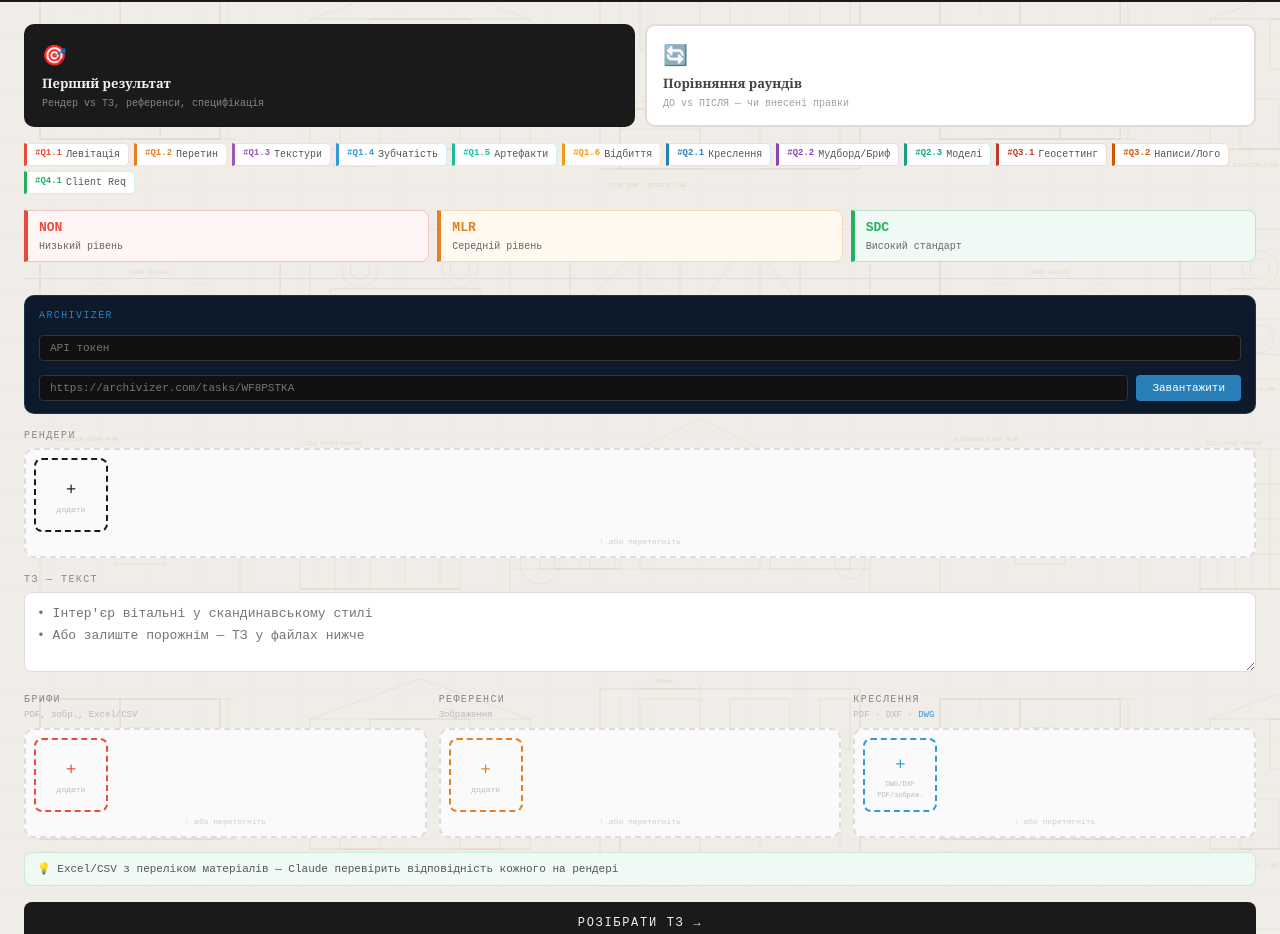
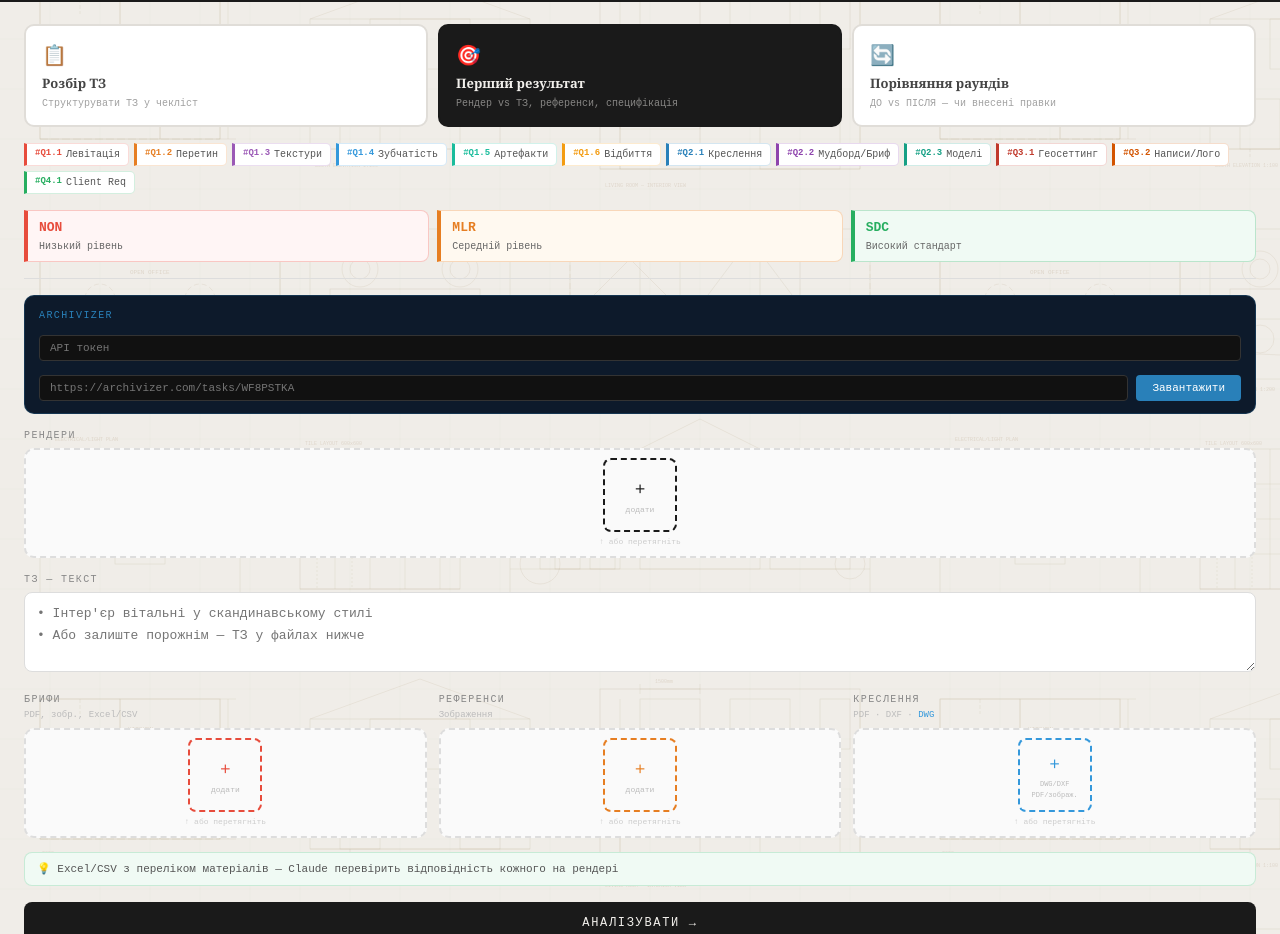
Before and after one commit to dlytvynov-rgb/render-qa, a React (Vite) app: page / in a window 1280 px wide. Shown: the part 61-995 px from the top of the page. Built offline with nearby package versions, Linux system fonts and the light colour scheme.

Commit message:
Add standalone TZ Review tab with PDF export and use-in-check flow
Co-Authored-By: Claude Sonnet 4.6 <noreply@anthropic.com>

```diff
--- a/src/App.jsx
+++ b/src/App.jsx
@@ -745,9 +745,9 @@ function DwgSlot({ files, onAddDwg, onRemove, onConverted }) {
         onDragLeave={e => { e.preventDefault(); if (--ctr.current === 0) setDrag(false); }}
         onDragOver={e => e.preventDefault()}
         onDrop={e => { e.preventDefault(); setDrag(false); ctr.current = 0; handleFiles(e.dataTransfer.files); }}
-        style={{ border: `2px dashed ${drag ? "#3498db" : "#ddd"}`, borderRadius: hasDwg ? "10px 10px 0 0" : 10, padding: 8, background: drag ? "#3498db11" : "#fafafa", minHeight: 90 }}
+        style={{ border: `2px dashed ${drag ? "#3498db" : "#ddd"}`, borderRadius: hasDwg ? "10px 10px 0 0" : 10, padding: 8, background: drag ? "#3498db11" : "#fafafa", minHeight: 90, display: "flex", flexDirection: "column", justifyContent: files.length === 0 ? "center" : "flex-start" }}
       >
-        <div style={{ display: "flex", gap: 6, flexWrap: "wrap", alignItems: "flex-start" }}>
+        <div style={{ display: "flex", gap: 6, flexWrap: "wrap", alignItems: "center", justifyContent: files.length === 0 ? "center" : "flex-start" }}>
           {files.map((f, i) => {
             const id = f._id;
             const conv = converting[id];
@@ -1885,8 +1885,8 @@ function UploadBox({ label, files, onAdd, onAddDone, onRemove, color = "#888", n
       {label && <div style={{ fontSize: 10, letterSpacing: "0.14em", color: "#888", marginBottom: note ? 2 : 5, fontFamily: "monospace" }}>{label}</div>}
       {note && <div style={{ fontSize: 9, color: "#bbb", fontFamily: "monospace", marginBottom: 5 }}>{note}</div>}
       <div onDragEnter={e => { e.preventDefault(); ctr.current++; setDrag(true); }} onDragLeave={e => { e.preventDefault(); if (--ctr.current === 0) setDrag(false); }} onDragOver={e => e.preventDefault()} onDrop={onDrop}
-        style={{ border: `2px dashed ${drag ? color : "#ddd"}`, borderRadius: 10, padding: 8, background: drag ? color + "11" : "#fafafa", minHeight: 90 }}>
-        <div style={{ display: "flex", gap: 6, flexWrap: "wrap", alignItems: "flex-start" }}>
+        style={{ border: `2px dashed ${drag ? color : "#ddd"}`, borderRadius: 10, padding: 8, background: drag ? color + "11" : "#fafafa", minHeight: 90, display: "flex", flexDirection: "column", justifyContent: files.length === 0 ? "center" : "flex-start" }}>
+        <div style={{ display: "flex", gap: 6, flexWrap: "wrap", alignItems: "center", justifyContent: files.length === 0 ? "center" : "flex-start" }}>
           {files.map((f, i) => {
             const prev = f.preview || f.pages?.[0]?.preview;
             return (
@@ -2996,8 +2996,12 @@ ${fileList}
       )}
       {step === 1 && !tzReview && (
         <div style={{ maxWidth: "100%", width: "100%", padding: "22px 24px", display: "flex", flexDirection: "column", gap: 16, boxSizing: "border-box" }}>
-          <div style={{ display: "grid", gridTemplateColumns: "1fr 1fr", gap: 10 }}>
-            {[{ id: "first", icon: "🎯", label: "Перший результат", desc: "Рендер vs ТЗ, референси, специфікація" }, { id: "revision", icon: "🔄", label: "Порівняння раундів", desc: "ДО vs ПІСЛЯ — чи внесені правки" }].map(m => (
+          <div style={{ display: "grid", gridTemplateColumns: "1fr 1fr 1fr", gap: 10 }}>
+            {[
+              { id: "tz-review", icon: "📋", label: "Розбір ТЗ",          desc: "Структурувати ТЗ у чекліст" },
+              { id: "first",     icon: "🎯", label: "Перший результат",   desc: "Рендер vs ТЗ, референси, специфікація" },
+              { id: "revision",  icon: "🔄", label: "Порівняння раундів", desc: "ДО vs ПІСЛЯ — чи внесені правки" },
+            ].map(m => (
               <div key={m.id} onClick={() => { setMode(m.id); setErr(""); }} style={{ background: mode === m.id ? "#1a1a1a" : "#fff", color: mode === m.id ? "#f2f0ec" : "#444", border: `2px solid ${mode === m.id ? "#1a1a1a" : "#e0ddd8"}`, borderRadius: 10, padding: "14px 16px", cursor: "pointer", transition: "all 0.15s" }}>
                 <div style={{ fontSize: 20, marginBottom: 4 }}>{m.icon}</div>
                 <div style={{ fontSize: 13, fontWeight: 600, marginBottom: 2 }}>{m.label}</div>
@@ -3012,7 +3016,25 @@ ${fileList}
             {Object.entries(STANDARDS).map(([k, v]) => <div key={k} style={{ flex: 1, minWidth: 140, background: v.bg, border: `1px solid ${v.color}44`, borderLeft: `4px solid ${v.color}`, borderRadius: "0 8px 8px 0", padding: "7px 11px" }}><div style={{ fontSize: 13, fontWeight: 700, color: v.color, fontFamily: "monospace", marginBottom: 2 }}>{k}</div><div style={{ fontSize: 10, color: "#666", fontFamily: "monospace" }}>{v.desc}</div></div>)}
           </div>
           <div style={{ height: 1, background: "#ddd" }} />
-          {!isRev && (
+          {mode === "tz-review" && (
+            <div style={{ display: "flex", flexDirection: "column", gap: 14 }}>
+              <div>
+                <div style={{ fontSize: 10, letterSpacing: "0.14em", color: "#888", marginBottom: 5, fontFamily: "monospace" }}>ТЗ — ТЕКСТ</div>
+                <textarea value={briefText} onChange={e => setBriefText(e.target.value)} placeholder={"• Інтер'єр вітальні у скандинавському стилі\n• Або залиште порожнім — ТЗ у файлах нижче"} style={{ width: "100%", minHeight: 80, padding: "10px 12px", border: "1px solid #ddd", borderRadius: 8, background: "#fff", fontSize: 13, lineHeight: 1.7, fontFamily: "monospace", resize: "vertical", color: "#333", outline: "none", boxSizing: "border-box" }} />
+              </div>
+              <div style={{ display: "grid", gridTemplateColumns: "1fr 1fr 1fr", gap: 12 }}>
+                <UploadBox label="БРИФИ" note="PDF, зобр., Excel/CSV" files={briefs.files} onAdd={briefs.add} onAddDone={briefs.addDone} onRemove={briefs.remove} color="#e74c3c" />
+                <UploadBox label="РЕФЕРЕНСИ" note="Зображення" files={refs.files} onAdd={refs.add} onAddDone={refs.addDone} onRemove={refs.remove} onTag={refs.updateTag} color="#e67e22" />
+                <DwgSlot
+                  files={draws.files}
+                  onAddDwg={draws.add}
+                  onRemove={draws.remove}
+                  onConverted={(dwgFile, dxfText) => handleDwgConverted(draws, dwgFile, dxfText)}
+                />
+              </div>
+            </div>
+          )}
+          {mode === "first" && (
             <div style={{ display: "flex", flexDirection: "column", gap: 14 }}>
               <div style={{ background: "#0d1a2b", border: "1px solid #2980b944", borderRadius: 10, padding: "12px 14px", display: "flex", flexDirection: "column", gap: 8 }}>
                 <div style={{ fontSize: 10, letterSpacing: "0.14em", color: "#2980b9", fontFamily: "monospace", marginBottom: 4 }}>ARCHIVIZER</div>
@@ -3032,7 +3054,7 @@ ${fileList}
               </div>
               <div style={{ display: "grid", gridTemplateColumns: "1fr 1fr 1fr", gap: 12 }}>
                 <UploadBox label="БРИФИ" note="PDF, зобр., Excel/CSV" files={briefs.files} onAdd={briefs.add} onAddDone={briefs.addDone} onRemove={briefs.remove} color="#e74c3c" />
-                <UploadBox label="РЕФЕРЕНСИ" note="Зображення" files={refs.files} onAdd={refs.add} onAddDone={refs.addDone} onRemove={refs.remove} color="#e67e22" />
+                <UploadBox label="РЕФЕРЕНСИ" note="Зображення" files={refs.files} onAdd={refs.add} onAddDone={refs.addDone} onRemove={refs.remove} onTag={refs.updateTag} color="#e67e22" />
                 <DwgSlot
                   files={draws.files}
                   onAddDwg={draws.add}
@@ -3075,13 +3097,15 @@ ${fileList}
             </div>
           )}
           {err && <div style={{ color: "#e74c3c", fontSize: 12, fontFamily: "monospace", padding: "10px 13px", background: "#fff5f5", borderRadius: 6, border: "1px solid #fcc" }}>{err}</div>}
-          {isRev
+          {mode === "revision"
             ? <button onClick={runAnalysis} style={{ background: "#1a1a1a", color: "#f2f0ec", border: "none", padding: "14px", fontSize: 12, letterSpacing: "0.14em", fontFamily: "monospace", cursor: "pointer", borderRadius: 8 }}>ПОРІВНЯТИ РАУНДИ →</button>
-            : <button onClick={parseTzCards} disabled={tzParsing} style={{ background: tzParsing ? "#444" : "#1a1a1a", color: "#f2f0ec", border: "none", padding: "14px", fontSize: 12, letterSpacing: "0.14em", fontFamily: "monospace", cursor: tzParsing ? "not-allowed" : "pointer", borderRadius: 8, display: "flex", alignItems: "center", justifyContent: "center", gap: 8 }}>
-                {tzParsing
-                  ? <><div style={{ width: 12, height: 12, border: "1.5px solid #aaa", borderTop: "1.5px solid #fff", borderRadius: "50%", animation: "spin 0.7s linear infinite" }} />РОЗБИРАЮ ТЗ…</>
-                  : "РОЗІБРАТИ ТЗ →"}
-              </button>
+            : mode === "tz-review"
+              ? <button onClick={parseTzCards} disabled={tzParsing} style={{ background: tzParsing ? "#444" : "#1a1a1a", color: "#f2f0ec", border: "none", padding: "14px", fontSize: 12, letterSpacing: "0.14em", fontFamily: "monospace", cursor: tzParsing ? "not-allowed" : "pointer", borderRadius: 8, display: "flex", alignItems: "center", justifyContent: "center", gap: 8, width: "100%" }}>
+                  {tzParsing ? <><div style={{ width: 12, height: 12, border: "1.5px solid #aaa", borderTop: "1.5px solid #fff", borderRadius: "50%", animation: "spin 0.7s linear infinite" }} />РОЗБИРАЮ ТЗ…</> : "РОЗІБРАТИ ТЗ →"}
+                </button>
+              : <button onClick={parseTzCards} disabled={tzParsing} style={{ background: tzParsing ? "#444" : "#1a1a1a", color: "#f2f0ec", border: "none", padding: "14px", fontSize: 12, letterSpacing: "0.14em", fontFamily: "monospace", cursor: tzParsing ? "not-allowed" : "pointer", borderRadius: 8, display: "flex", alignItems: "center", justifyContent: "center", gap: 8, width: "100%" }}>
+                  {tzParsing ? <><div style={{ width: 12, height: 12, border: "1.5px solid #aaa", borderTop: "1.5px solid #fff", borderRadius: "50%", animation: "spin 0.7s linear infinite" }} />АНАЛІЗУЮ…</> : "АНАЛІЗУВАТИ →"}
+                </button>
           }
         </div>
       )}
```
